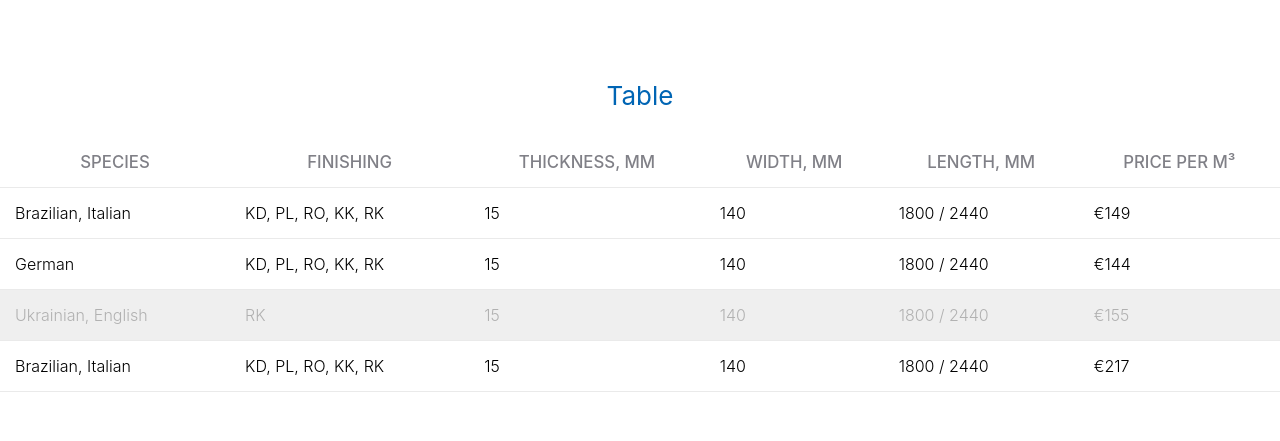
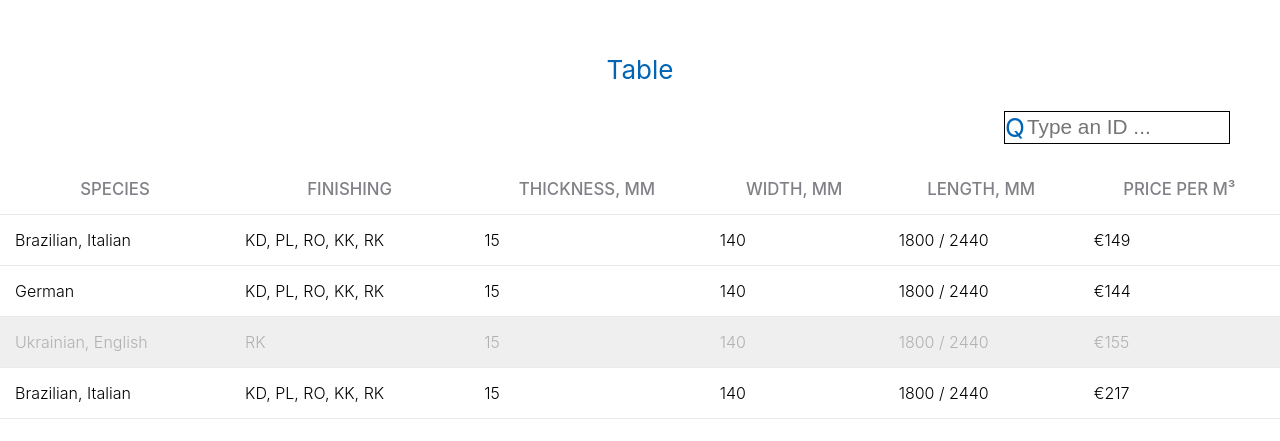
Before and after one commit to eek-ai/tbchallenge, a React (Create React App) app: page / in a window 1280 px wide. Shown: the part 177-618 px from the top of the page. Built offline with nearby package versions, Linux system fonts and the light colour scheme.

Commit message:
added basic Search Field

```diff
--- a/src/App.css
+++ b/src/App.css
@@ -27,3 +27,11 @@
 .App-link {
     color: #2999fb;
 }
+.abovetable {
+    width: 100%;
+    display: flex;
+    justify-content: flex-end;
+    padding-bottom: 20px;
+    margin-right: 100px;
+
+}
--- a/src/App.js
+++ b/src/App.js
@@ -1,5 +1,7 @@
 import './App.css';
 import Table from './Table';
+import SearchField from './SearchField';
+
 
 function App() {
 
@@ -17,7 +19,9 @@ function App() {
                 <p>
                     Table
                 </p>
-
+                <div className="abovetable">
+                    <SearchField/>
+                </div>
                 <Table headers={dataHeader} data={data} />
 
 
--- /dev/null
+++ b/src/SearchField.css
@@ -0,0 +1,19 @@
+.searchbox {
+    display: flex;
+    border: 1px solid black;
+}
+.search {
+    flex:1;
+    border: 0;
+    font-size: 1.3rem;
+    font-weight: 500;
+    width: 200px;
+}
+.search:focus {
+    outline: none;
+}
+
+
+.searchicon {
+
+}
--- /dev/null
+++ b/src/SearchField.js
@@ -0,0 +1,23 @@
+import React from 'react';
+import './SearchField.css';
+
+class SearchField extends React.Component {
+    constructor(props) {
+        super(props);
+        this.state = {};
+    }
+
+
+    render(){
+        return (
+            <div className="searchbox">
+                <span className="searchicon">Q</span>
+                <input className="search" placeholder="Type an ID ..."/>
+            </div>
+        );
+
+    }
+
+}
+
+export default SearchField;
```
Also changed, not shown: 1 other file (tests, documents, lock files or other folders).
